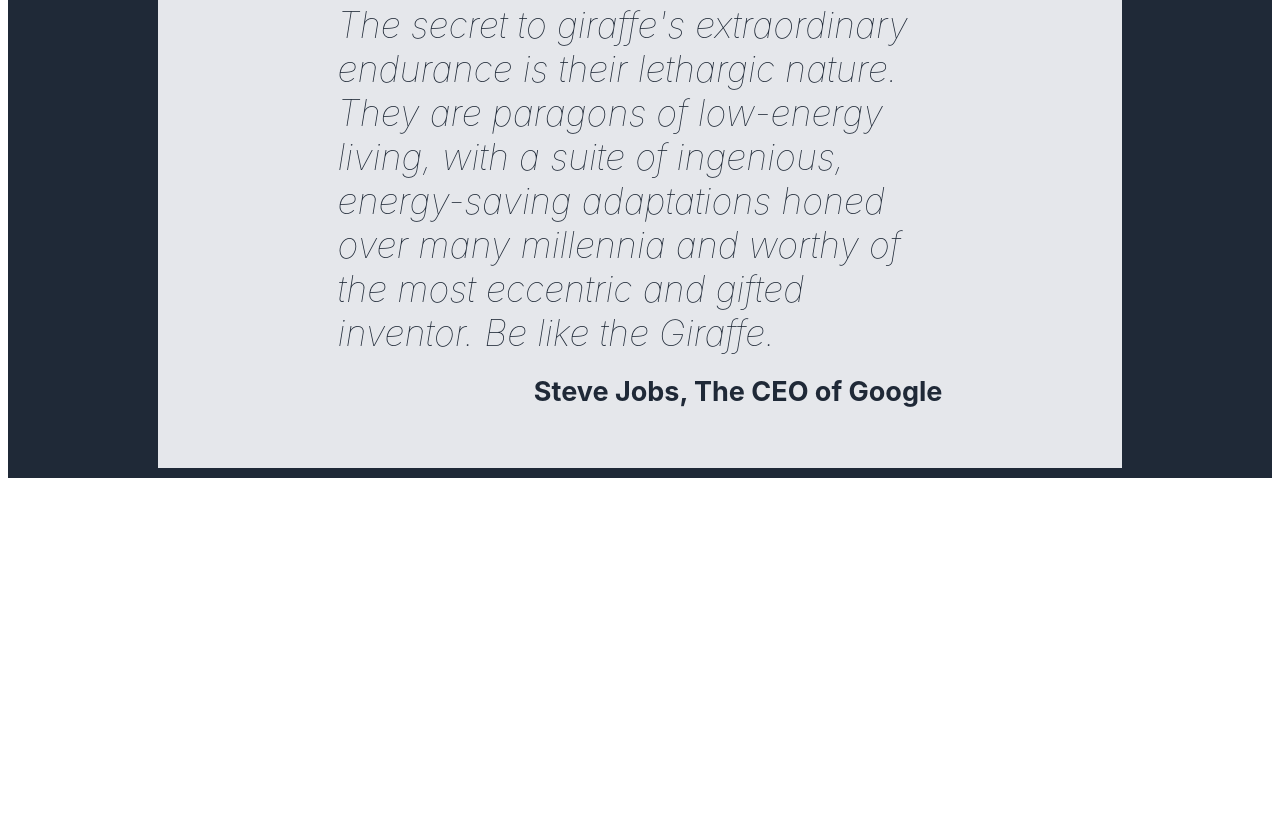
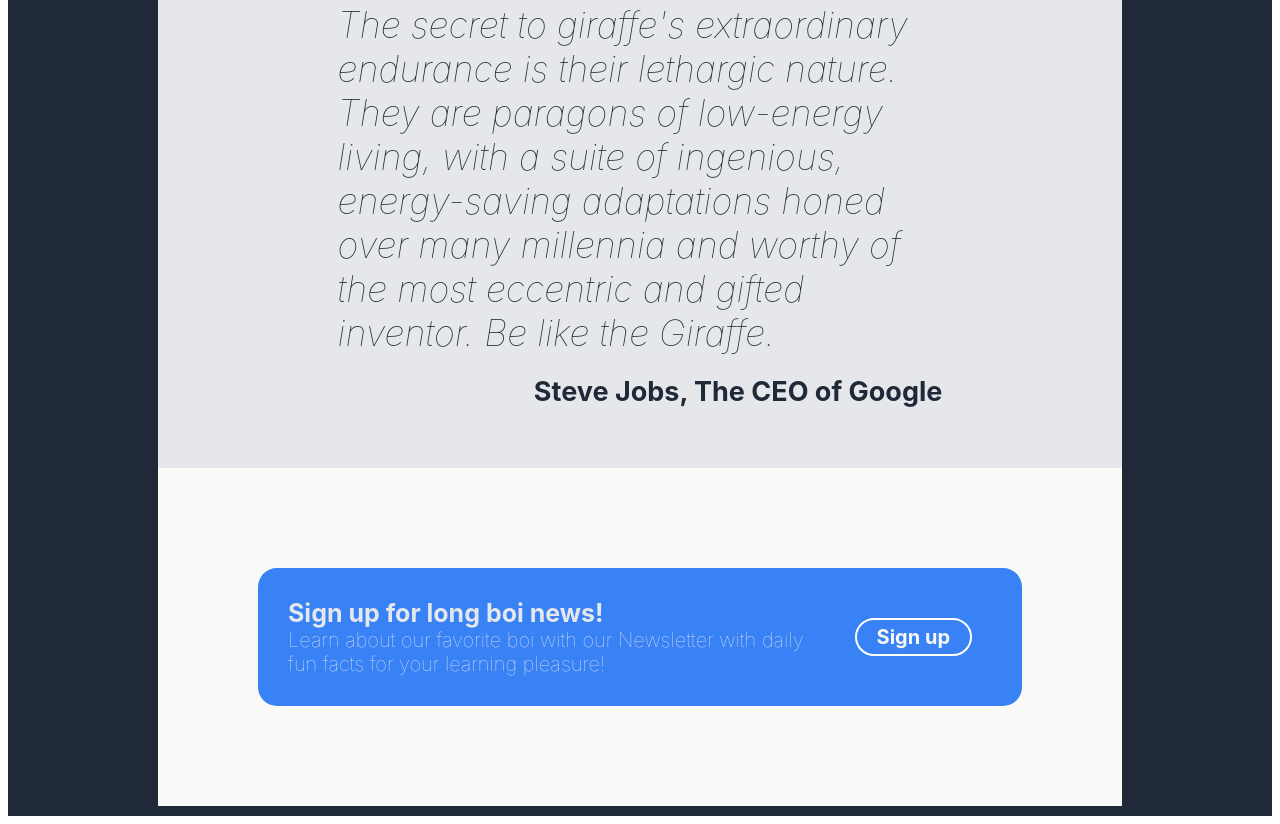
Before and after one commit to itsjessf/theOdinProject, a plain HTML site: page odin-giraffe/index.html in a window 1280 px wide. Shown: the part 1317-2141 px from the top of the page. Before the commit the page ends 1803 px from the top, so only its background shows below. Drawn offline with Linux system fonts and the light colour scheme.

Commit message:
Completed call for action section of giraffe website

```diff
--- a/odin-giraffe/index.html
+++ b/odin-giraffe/index.html
@@ -69,6 +69,18 @@
         </h2>
         <h3>Steve Jobs, The CEO of Google</h3>
       </div>
+      <div class="flex-action">
+        <div class="blue-action">
+          <div class="call">
+            <h3>Sign up for long boi news!</h3>
+            <p>
+              Learn about our favorite boi with our Newsletter with daily fun
+              facts for your learning pleasure!
+            </p>
+          </div>
+          <button class="button" type="button">Sign up</button>
+        </div>
+      </div>
     </body>
   </div>
 </html>
--- a/odin-giraffe/style.css
+++ b/odin-giraffe/style.css
@@ -81,7 +81,7 @@
   color: #e5e7eb;
 }
 
-.button {
+.flex-intro .button {
   position: left;
   display: inline-flex;
   flex: 0 0 auto;
@@ -185,3 +185,61 @@
   align-self: center;
   margin: 10px;
 }
+
+/*   CALL TO ACTION STARTS  */
+
+.flex-action {
+  display: flex;
+  flex-direction: row;
+  background-color: #f9faf8;
+  padding: 100px;
+  justify-content: center;
+}
+
+.flex-action .blue-action {
+  display: flex;
+  flex-direction: row;
+  background-color: #3882f6;
+  border-radius: 1.1875rem;
+  padding: 30px;
+  align-self: center;
+}
+
+.blue-action .call {
+  display: flex;
+  flex-direction: column;
+  justify-content: center;
+}
+
+.flex-action h3 {
+  font-size: 25px;
+  font-weight: bold;
+  color: #e5e7eb;
+  margin: 0;
+}
+
+.flex-action p {
+  display: flex;
+  font-size: 20px;
+  font-weight: lighter;
+  color: #e5e7eb;
+  margin: 0;
+}
+
+.flex-action button {
+  position: right;
+  display: flex;
+  flex: 0 0 auto;
+  border-radius: 2rem;
+  border: 2px solid white;
+  padding: 0 1.25rem;
+  line-height: 2.125rem;
+  font-size: 20px;
+  font-weight: bold;
+  text-align: center;
+  margin: 20px;
+  width: max-content;
+  height: max-content;
+  background-color: #3882f6;
+  color: #f9faf8;
+}
```
